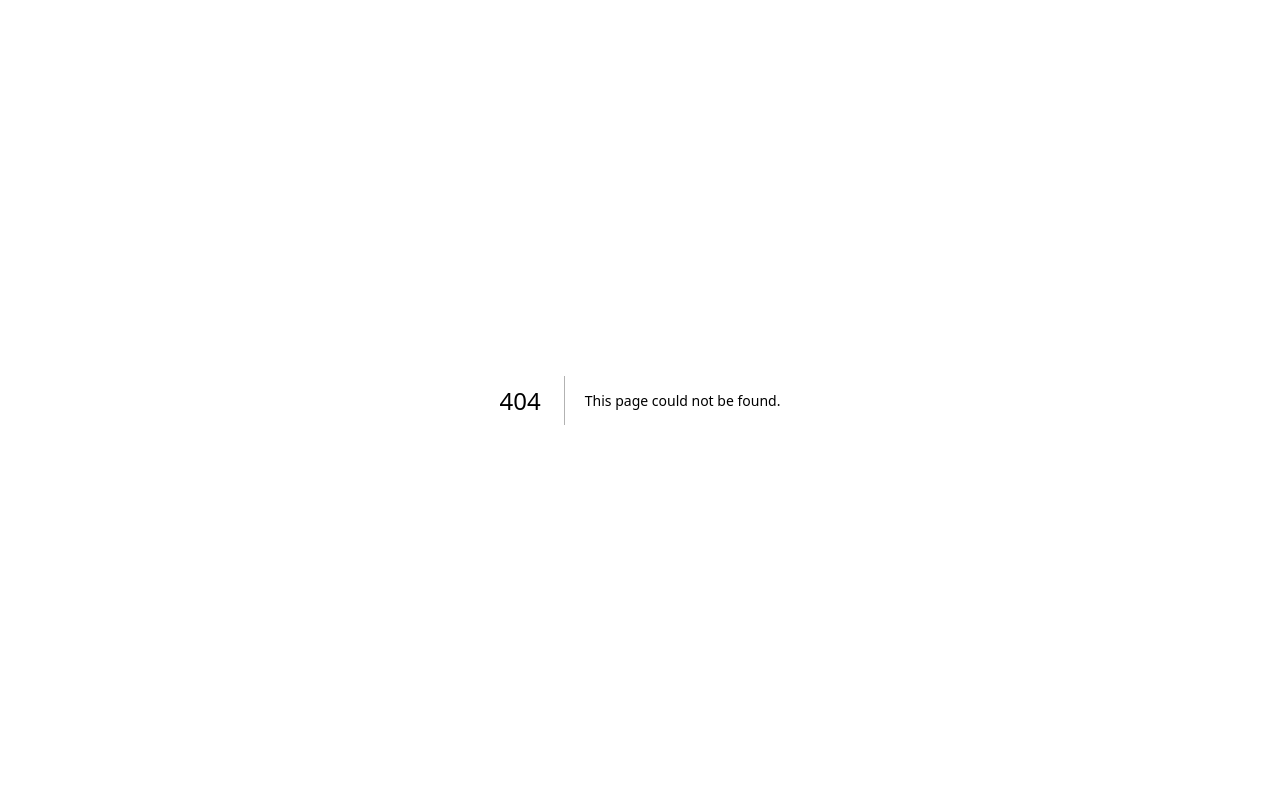
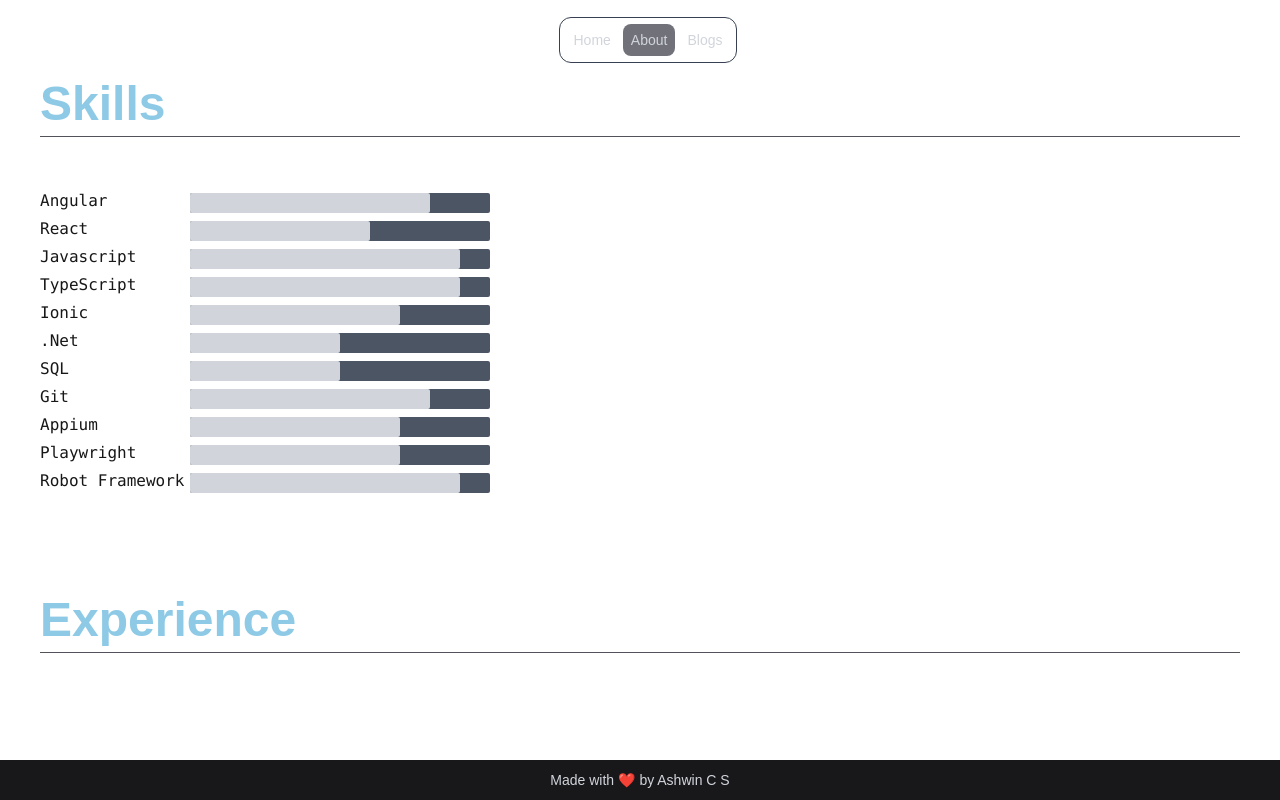
Before and after one commit to ash-win-cs/ashwincs, a Next.js app: page /about in a window 1280 px wide. Before the commit this address had no page. Built offline with nearby package versions, Linux system fonts and the light colour scheme.

Commit message:
Add about page

```diff
--- /dev/null
+++ b/src/app/about/page.tsx
@@ -0,0 +1,60 @@
+import Footer from "../components/footer";
+import NavBar from "../components/navbar";
+import skillsModel from "../models/skillsModel";
+
+const skills: Array<skillsModel> = [
+  { id: 2, skillName: "Angular", score: 8, classification: "Dev" },
+  { id: 3, skillName: "React", score: 6, classification: "Dev" },
+  { id: 1, skillName: "Javascript", score: 9, classification: "Dev" },
+  { id: 5, skillName: "TypeScript", score: 9, classification: "Dev" },
+  { id: 4, skillName: "Ionic", score: 7, classification: "Dev" },
+  { id: 6, skillName: ".Net", score: 5, classification: "Dev" },
+  { id: 6, skillName: "SQL", score: 5, classification: "Dev" },
+  { id: 7, skillName: "Git", score: 8, classification: "Other" },
+  { id: 8, skillName: "Appium", score: 7, classification: "Test" },
+  { id: 9, skillName: "Playwright", score: 7, classification: "Test" },
+  { id: 10, skillName: "Robot Framework", score: 9, classification: "Test" },
+];
+const totalScore: number = 10;
+
+const ProgressBar: React.FC<skillsModel> = ({ id, skillName, score }) => {
+  return (
+    <div key={id} className="grid grid-cols-6 md:w-[450px] my-1 space-y-1">
+      <div className="col-span-2 font-mono capitalize text-ellipsis overflow-hidden whitespace-nowrap">
+        {skillName}
+      </div>
+      <div className="col-span-4 relative w-full h-5 bg-gray-600 rounded-sm">
+        <div
+          className={`absolute top-0 left-0 h-full bg-gray-300 rounded-sm transition-all duration-300`}
+          style={{ width: `${score * totalScore}%` }}
+        ></div>
+      </div>
+    </div>
+  );
+};
+
+export default function Home() {
+  return (
+    <div className="flex flex-col min-h-screen">
+      <NavBar></NavBar>
+      <div className="flex-grow mx-5 md:mx-10 mt-20">
+        <h1 className="text-5xl font-bold text-headings">Skills</h1>
+        <div className="border-t border-zinc-600 py-6 mt-2"></div>
+        {skills.map(({ id, skillName, score }) => (
+          <ProgressBar
+            key={id}
+            id={id}
+            skillName={skillName}
+            score={score}
+            classification={""}
+          />
+        ))}
+      </div>
+      <div className="flex-grow mx-5 md:mx-10 mt-10">
+        <h1 className="text-5xl font-bold text-headings">Experience</h1>
+        <div className="border-t border-zinc-600 py-6 mt-2"></div>
+      </div>
+      <Footer></Footer>
+    </div>
+  );
+}
--- /dev/null
+++ b/src/app/models/skillsModel.ts
@@ -0,0 +1,8 @@
+type skillsModel = {
+    id: number;
+    skillName: string;
+    score: number;
+    classification: string;
+};
+
+export default skillsModel;
```
